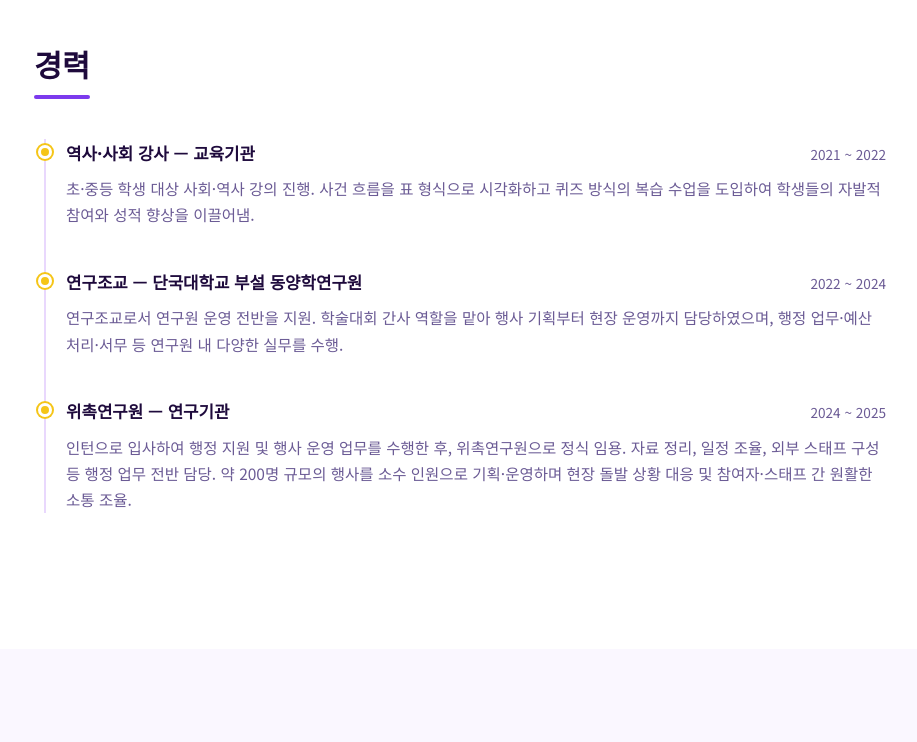
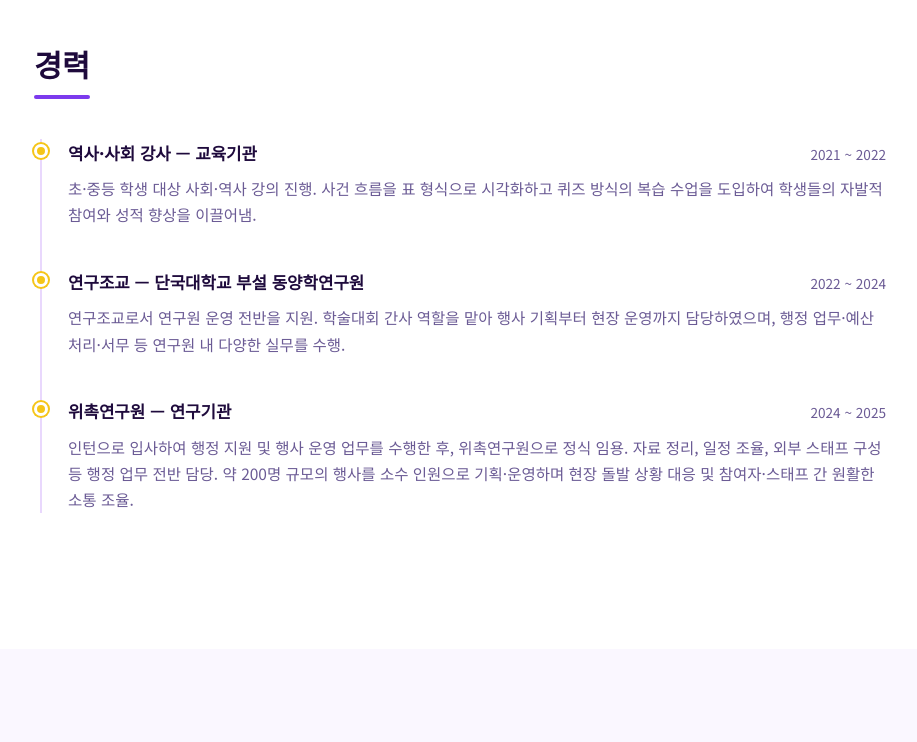
Before and after one commit to Yoomin-Lee/rest01, a plain HTML site: page index.html in a window 1280 px wide. Shown: the part 2040-2782 px from the top of the page, without its empty margins (180-1097 px from the left). Drawn offline with Linux system fonts and the light colour scheme.

Commit message:
fix: 타임라인 dot-텍스트 수평 정렬 (absolute→flex 방식으로 변경)

```diff
--- a/style.css
+++ b/style.css
@@ -327,28 +327,31 @@ section { padding: 96px 0; }
 /* ===== TIMELINE ===== */
 .timeline {
   position: relative;
-  padding-left: 32px;
 }
 .timeline::before {
   content: '';
   position: absolute;
-  left: 10px; top: 0; bottom: 0;
+  left: 6px; top: 0; bottom: 0;
   width: 2px;
   background: var(--border);
 }
 .timeline-item {
+  display: flex;
+  align-items: flex-start;
+  gap: 20px;
   position: relative;
   margin-bottom: 40px;
 }
 .timeline-dot {
-  position: absolute;
-  left: -28px; top: 6px;
+  flex-shrink: 0;
   width: 14px; height: 14px;
+  margin-top: 5px;
   border-radius: 50%;
   background: var(--highlight);
   border: 3px solid var(--bg);
   box-shadow: 0 0 0 2px var(--highlight);
 }
+.timeline-body { flex: 1; }
 .bg-alt .timeline-dot { border-color: var(--bg-alt); }
 .timeline-header {
   display: flex;
```
